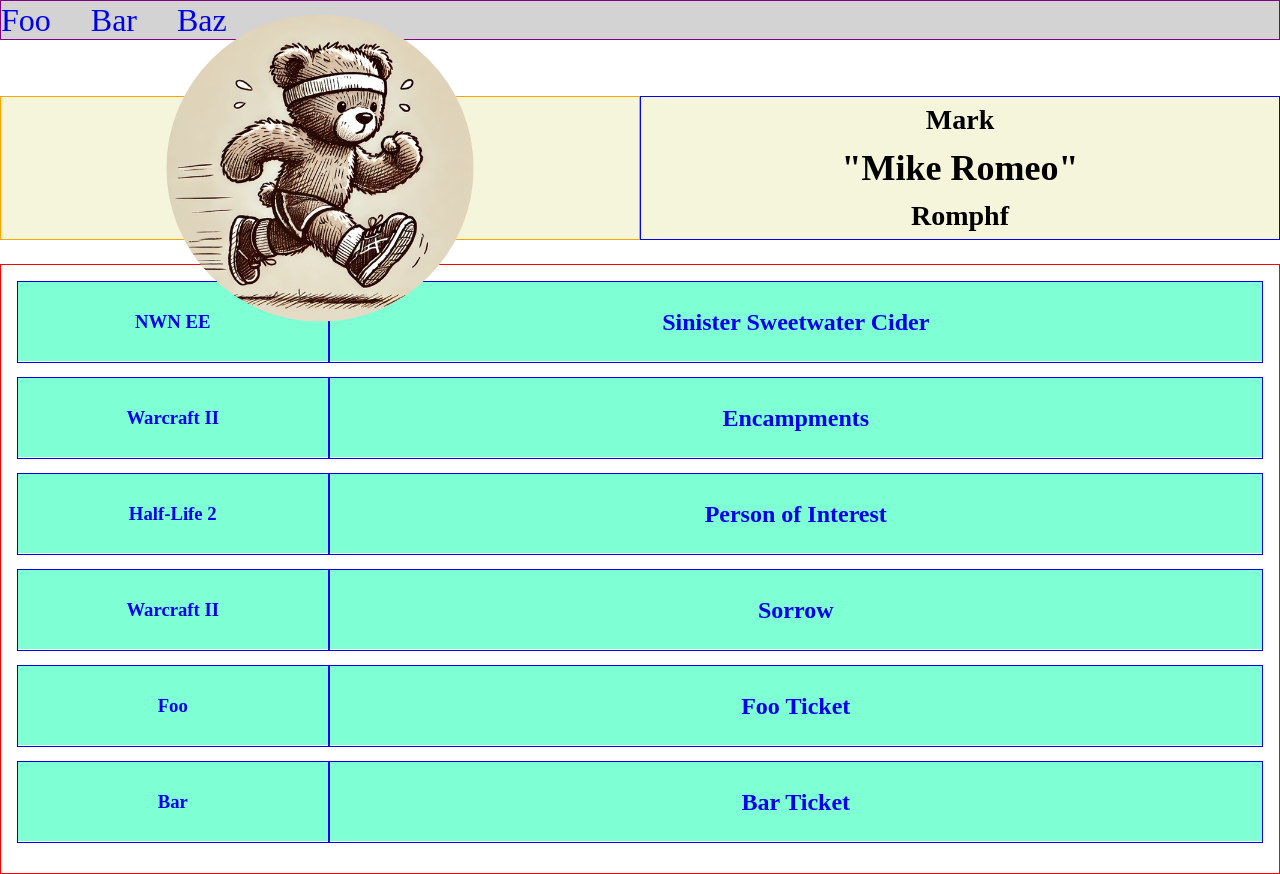
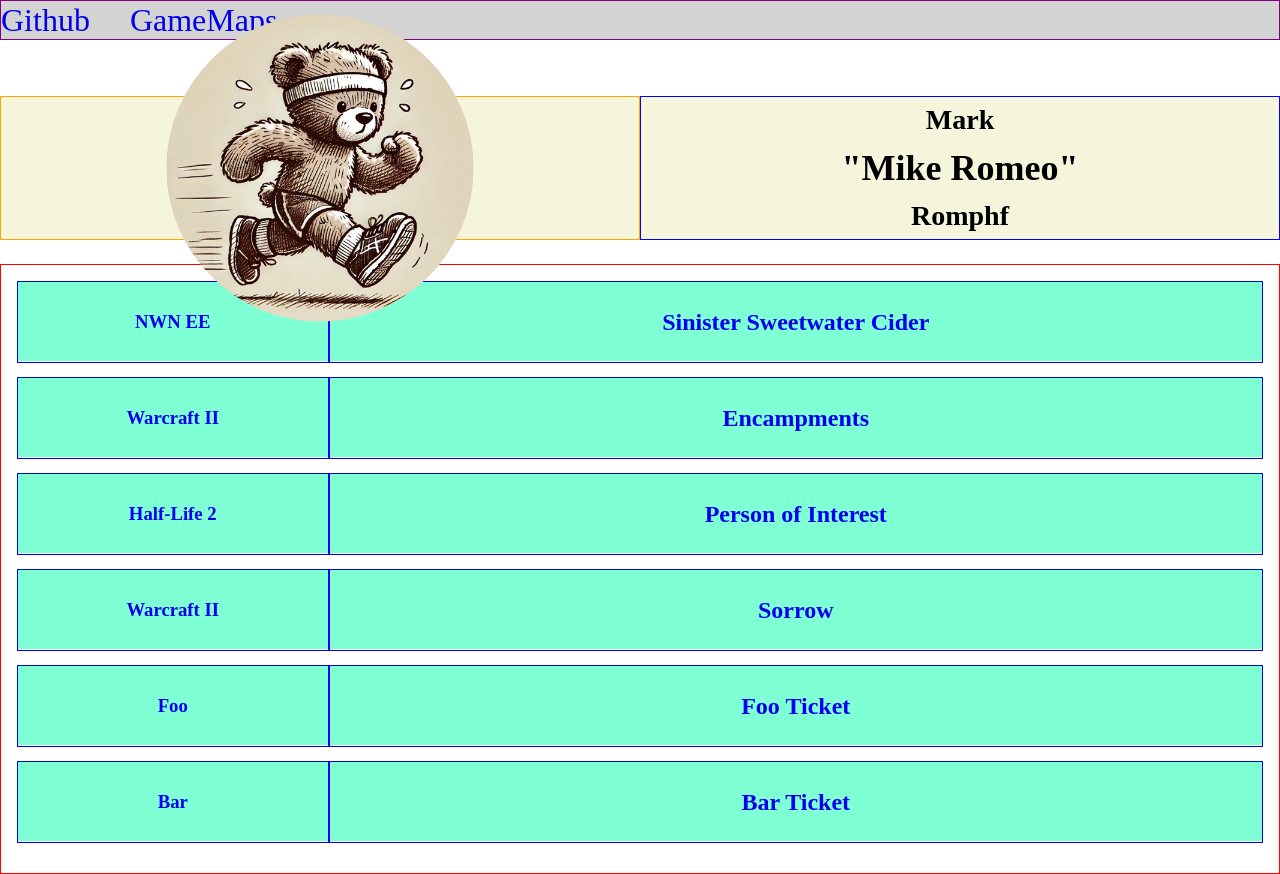
Before and after one commit to mromphf/website, a Vue app: page / in a window 1280 px wide. Built offline with nearby package versions, Linux system fonts and the light colour scheme.

Commit message:
Links to Github and GameMaps profiles.

```diff
--- a/src/components/Menu.vue
+++ b/src/components/Menu.vue
@@ -7,9 +7,8 @@ export default {
 <template>
   <nav>
     <ul>
-      <li><a href="#">Foo</a></li>
-      <li><a href="#">Bar</a></li>
-      <li><a href="#">Baz</a></li>
+      <li><a href="https://github.com/mromphf">Github</a></li>
+      <li><a href="https://www.gamemaps.com/profile/1267645">GameMaps</a></li>
     </ul>
   </nav>
 </template>
```
